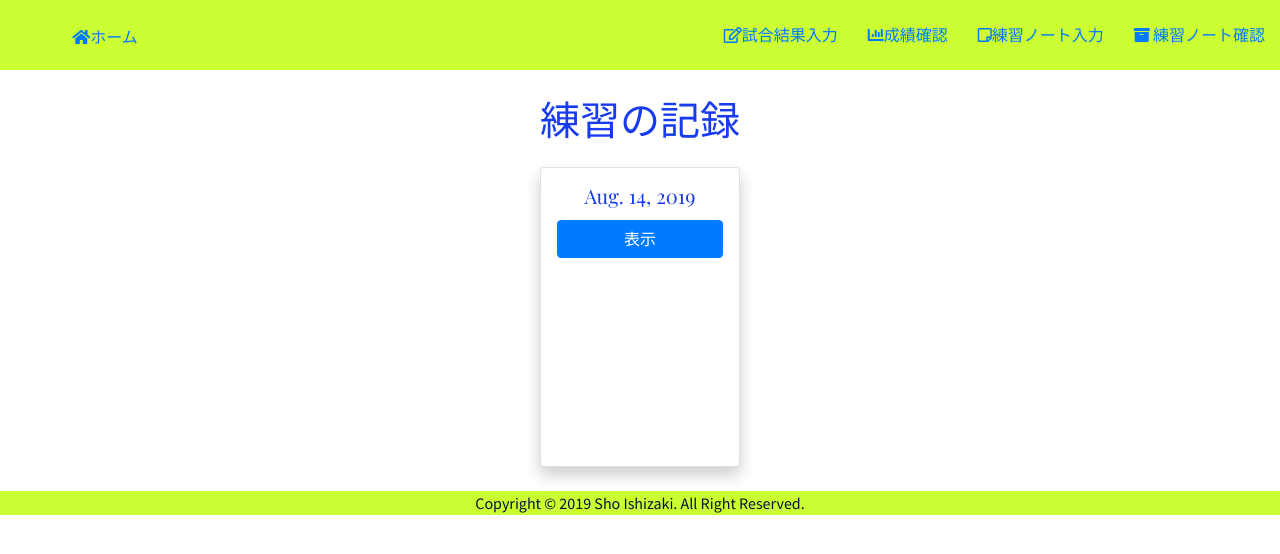
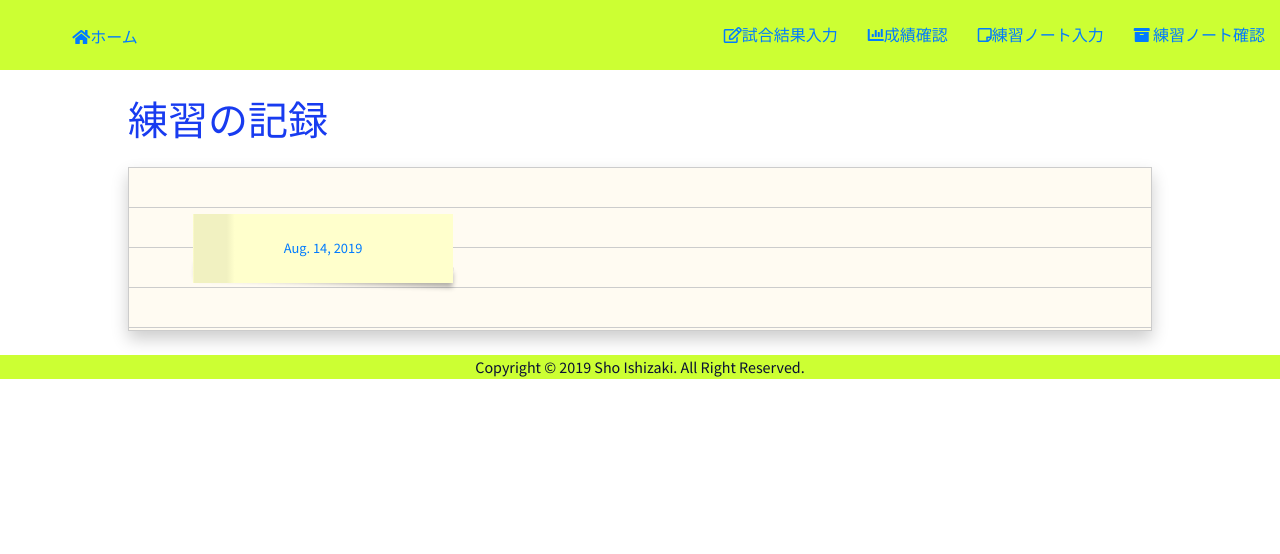
Before and after one commit to shoishizaki/baseball_game_and_practice_notes_web_app, a Django app: page /check_practice_note/ in a window 1280 px wide. Shown: the top 554 px of the page. Run offline with Django 3.2, Linux system fonts and the light colour scheme; data comes from the database, SQL or seed files in the repository; some libraries are stand-ins or nearby versions.

Commit message:
Make husen

```diff
--- a/static/css/baseball_game_and_practice_notes/style.css
+++ b/static/css/baseball_game_and_practice_notes/style.css
@@ -26,6 +26,10 @@ body {
 h1, h2, h3, h4, h5, h6 {
     font-family: 'Playfair Display';
     color: #183BF0;
+}
+
+li a {
+    display:block;
 }
 
 /* header */
@@ -111,18 +115,33 @@ h1, h2, h3, h4, h5, h6 {
 
 /*practice_note_checking_page.html*/
 
-.card{
-    background: white;
-    width: 200px;
-    height: 300px;
-    margin: 24px auto;
-    box-shadow: 0 8px 16px 0 rgba(0,0,0,0.2);
-    padding: 16px;
-    cursor: pointer;
+.husen{
+    width: 300px;
+    position: relative;
+    z-index: 0;
 }
 
-.card:hover{
-    box-shadow: 0 10px 20px 0 rgba(0,0,0,0.6);
+.husen ul li{
+    list-style: none;
+    font-size: 0.9em;
+    margin: 1.6em 0;
+    padding: 1em;
+    position: relative;
+    background: linear-gradient(to right, #ffffcc 0%, #f1f1c1 0.5%, #f1f1c1 13%, #ffffcc 16%);
+}
+
+.husen ul li::after{
+    content: "";
+    display: block;
+    position: absolute;
+    z-index: -1;
+    bottom: 5px;
+    right: 0;
+    height: 15px;
+    width: 99%;
+    background: rgba(0,0,0,0.5);
+    box-shadow: 0 5px 5px rgba(0,0,0,0.3);
+    transform: rotate(2deg);
 }
 
 /*practice_note_add_page.html*/
--- a/templates/baseball_game_and_practice_notes/practice_note_checking_page.html
+++ b/templates/baseball_game_and_practice_notes/practice_note_checking_page.html
@@ -2,14 +2,17 @@
   {% block content %}
 
       <section class="main-section">
-        <div>
-        <h1>練習の記録</h1>
+        <div class="title">
+          <h1>練習の記録</h1>
+        </div>
+        <div class="note">
         {% for practice_note in practice_note_list %}
-          <div class="card">
-            <h5 class="card-title">{{ practice_note.date }}</h5>
-              <a href="/detail_practice_note/{{ practice_note.id }}" class="btn btn-primary">表示</a>
+          <div class="husen">
+            <ul>
+              <li><a href="/detail_practice_note/{{ practice_note.id }}">{{ practice_note.date }}</a></li>
+            </ul>
+        {% endfor %}
           </div>
-        {% endfor %}
         </div>
       </section>
 
```
